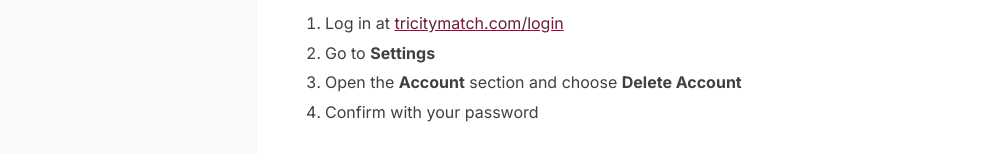
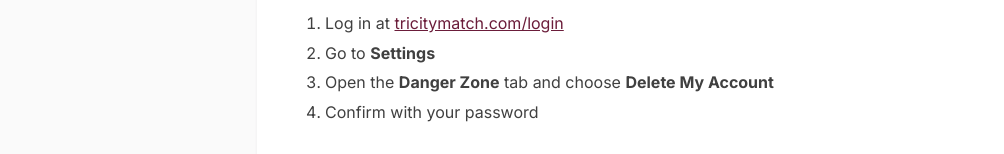
Before and after one commit to Saksham-20/tricitymatch, a React (Vite) app in the folder frontend/: page /delete-account in a window 1280 px wide. Shown: the part 441-595 px from the top of the page, without its empty margins (0-1004 px from the left). Built offline with nearby package versions, Linux system fonts and the light colour scheme; no server answers.

Commit message:
fix: delete-account page steps match actual Settings tab labels
Co-Authored-By: Claude Fable 5 <noreply@anthropic.com>

```diff
--- a/frontend/src/pages/DeleteAccount.jsx
+++ b/frontend/src/pages/DeleteAccount.jsx
@@ -33,7 +33,7 @@ export default function DeleteAccount() {
               <ol className="list-decimal pl-5 space-y-1">
                 <li>Log in at <Link to="/login" className="text-primary-600 underline hover:text-primary-700">tricitymatch.com/login</Link></li>
                 <li>Go to <strong>Settings</strong></li>
-                <li>Open the <strong>Account</strong> section and choose <strong>Delete Account</strong></li>
+                <li>Open the <strong>Danger Zone</strong> tab and choose <strong>Delete My Account</strong></li>
                 <li>Confirm with your password</li>
               </ol>
             </section>
```
